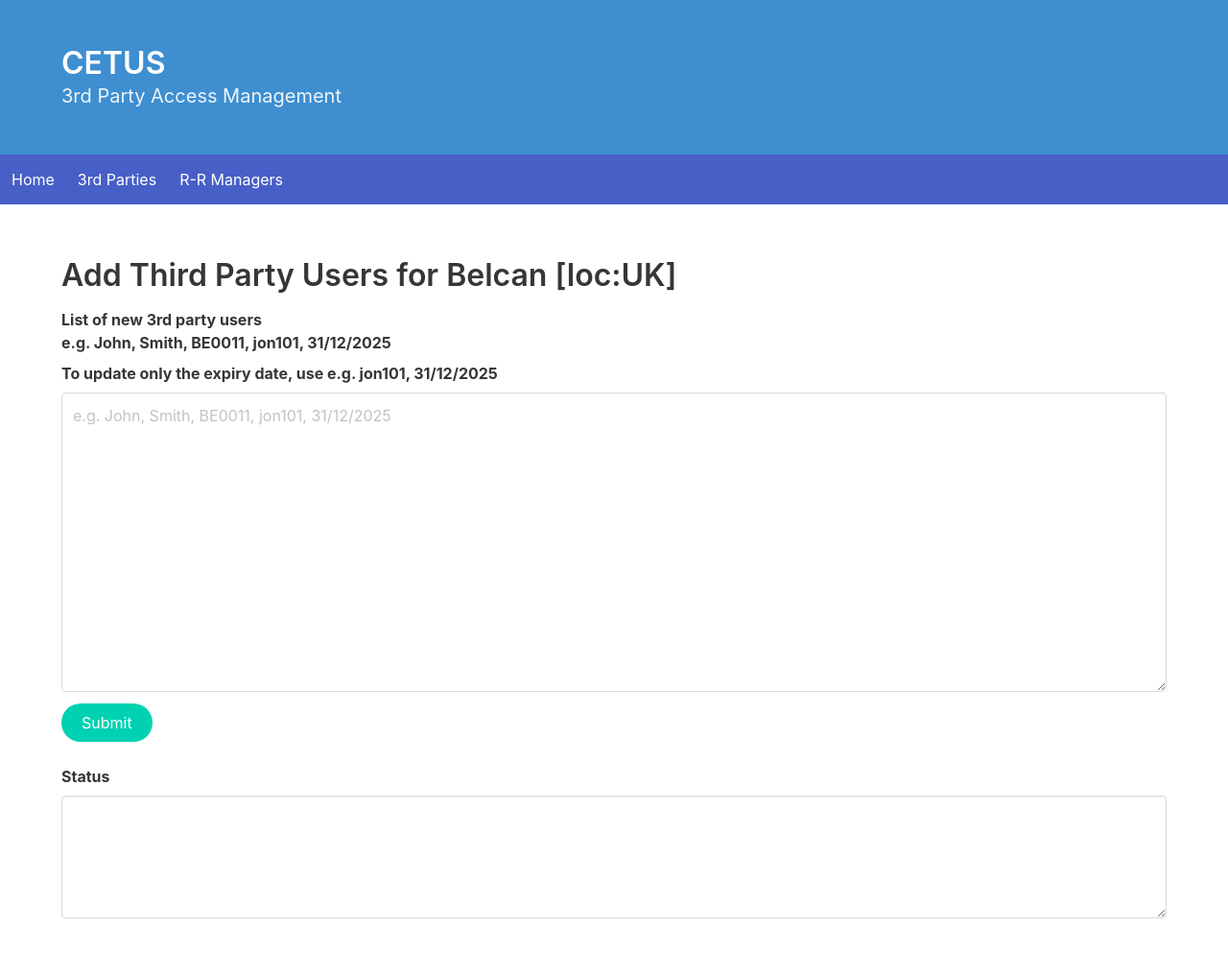
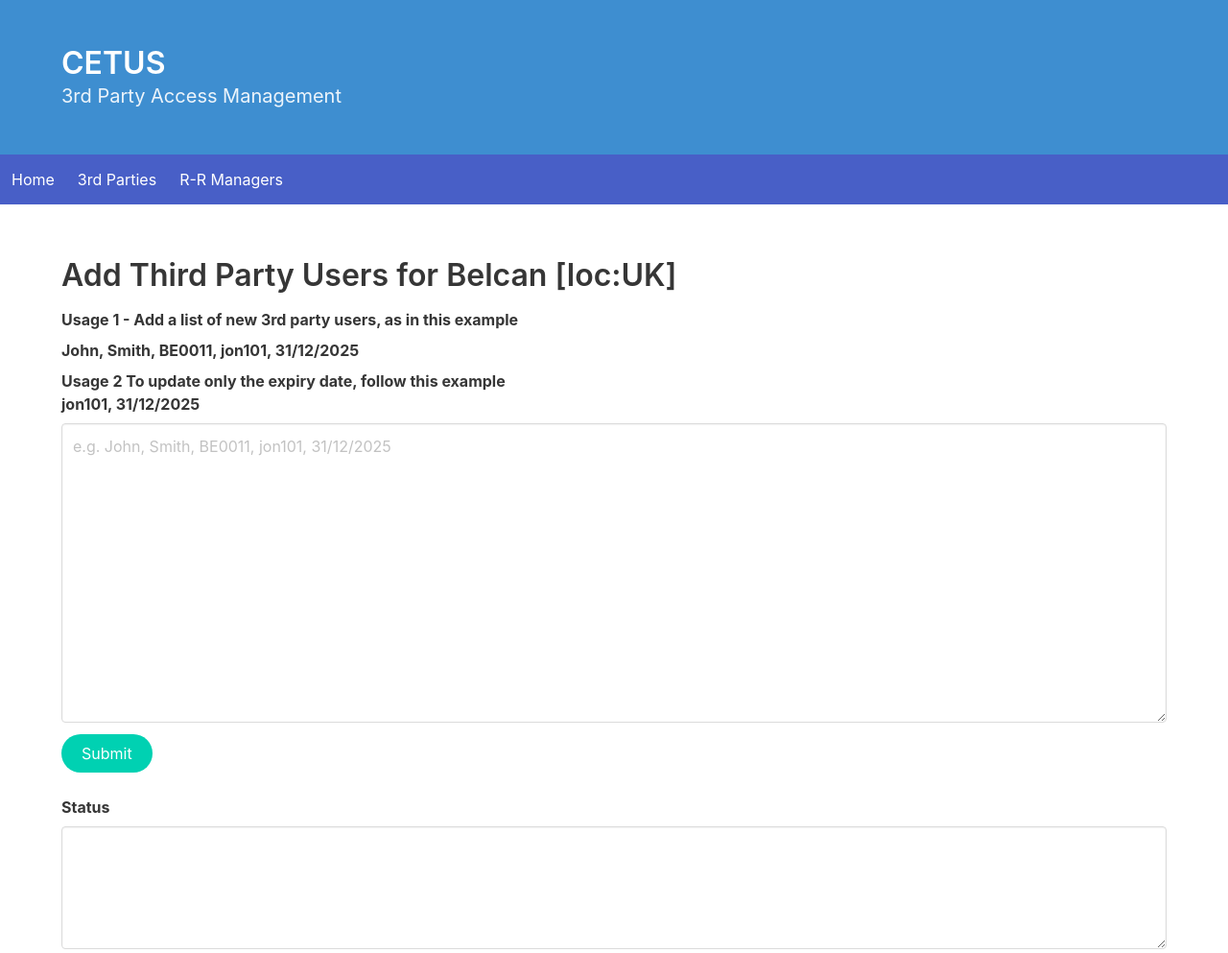
Before and after one commit to diarmuidclarke/cetus, a Django app: page /cetus3pur/addusers/1 in a window 1280 px wide. Shown: the top 993 px of the page at 96% size. Before the commit the page ends 957 px from the top, so only its background shows below. Run offline with Django 3.2, Linux system fonts and the light colour scheme; data comes from the database, SQL or seed files in the repository; some libraries are stand-ins or nearby versions.

Commit message:
template tags!

```diff
--- a/cetusSite/cetus3pur/templates/cetus3pur/AddNewUsers.html
+++ b/cetusSite/cetus3pur/templates/cetus3pur/AddNewUsers.html
@@ -15,8 +15,10 @@
             <form action="" method="post">
 
                 <div class="field">
-                    <label class="label">List of new 3rd party users <br>e.g. John, Smith, BE0011, jon101, 31/12/2025</label>
-                    <label class="label">To update only the expiry date, use  e.g. jon101, 31/12/2025</label>
+                    <label class="label">Usage 1 - Add a list of new 3rd party users, as in this example</label>
+                    <label class="label">    John, Smith, BE0011, jon101, 31/12/2025</label>
+                    <label class="label">Usage 2</b> To update only the expiry date, follow this example
+                    <label class="label">    jon101, 31/12/2025</label>
                     <textarea class="textarea" rows=12 name="new_user_specs" placeholder="e.g. John, Smith, BE0011, jon101, 31/12/2025"></textarea>
                 </div>
 
--- a/cetusSite/cetus3pur/templates/cetus3pur/ThirdPartiesView.html
+++ b/cetusSite/cetus3pur/templates/cetus3pur/ThirdPartiesView.html
@@ -1,4 +1,4 @@
-{% extends "base.html" %} {% block content %}
+{% extends "base.html" %} {% block content %} {% load cetus_tt %}
 <!-- MAIN CONTENT -->
 <div class="container">
     {% if latest_3p_list %}
@@ -12,6 +12,7 @@
             <article class="tile is-child box">
                 <p class="title">
                     <a href="/cetus3pur/tpvu/{{ tp.id }}/"> {{ tp.legal_entity_name }} - {{ tp.location }}</a></p>
+                <p class="subtitle">Members : {{ dict3p|hash:tp.legal_entity_name }}</p>
             </article>
         </div>
         {% endfor %} {% else %}
--- a/cetusSite/cetus3pur/views.py
+++ b/cetusSite/cetus3pur/views.py
@@ -23,7 +23,12 @@ def index(request):
 
 def ThirdPartiesView(request):
     latest_3rdparty_list = ThirdParty.objects.order_by('legal_entity_name')
-    context = {'latest_3p_list': latest_3rdparty_list}
+    dict3p = {}
+    for tp in latest_3rdparty_list:
+        dict3p[tp.legal_entity_name] = str(len(ThirdPartyUser.objects.filter(employer = tp)))
+
+
+    context = {'latest_3p_list': latest_3rdparty_list, 'dict3p':dict3p}
     return render(request, 'cetus3pur/ThirdPartiesView.html', context)
 
 
```
Also changed, not shown: cetusSite/cetus3pur/templatetags/cetus_tt.py (added, +7 -0 lines), cetusSite/cetus3pur/templatetags/__init__.py (added).
